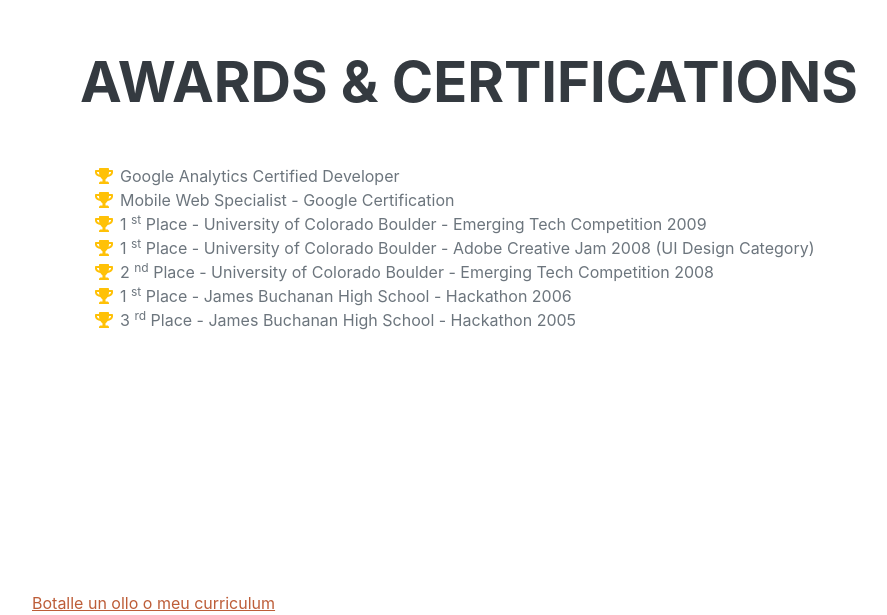
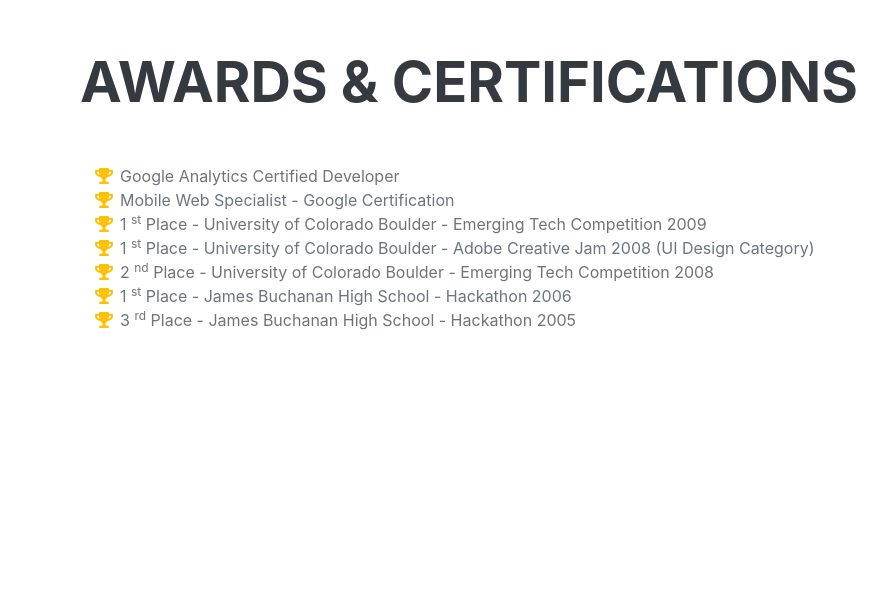
Before and after one commit to rubenfr77/rubenfr77.github.io, a plain HTML site: page rubenferreiraCV/index.html in a window 1280 px wide. Shown: the part 4691-5306 px from the top of the page, without its empty margins (240-1127 px from the left). After the commit the page ends 5282 px from the top, so only its background shows below. Drawn offline with nearby package versions, Linux system fonts and the light colour scheme; a web font is replaced by a local one.

Commit message:
Update index.html

```diff
--- a/rubenferreiraCV/index.html
+++ b/rubenferreiraCV/index.html
@@ -223,6 +223,6 @@
         <script src="https://cdn.jsdelivr.net/npm/bootstrap@5.1.3/dist/js/bootstrap.bundle.min.js"></script>
         <!-- Core theme JS-->
         <script src="js/scripts.js"></script>
-        <a href="rubenferreiraCV/index.html">Botalle un ollo o meu curriculum</a>
+
     </body>
 </html>
```
